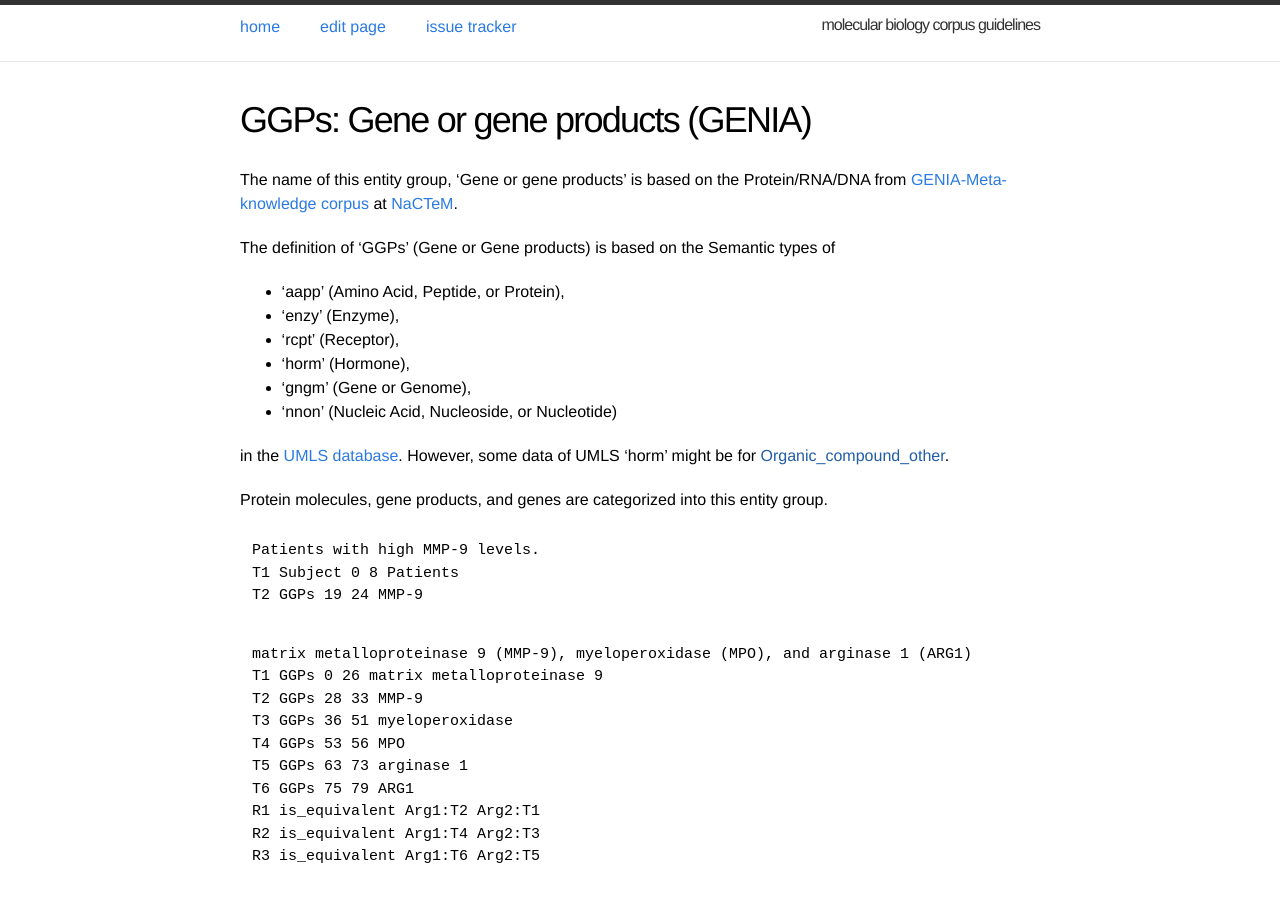
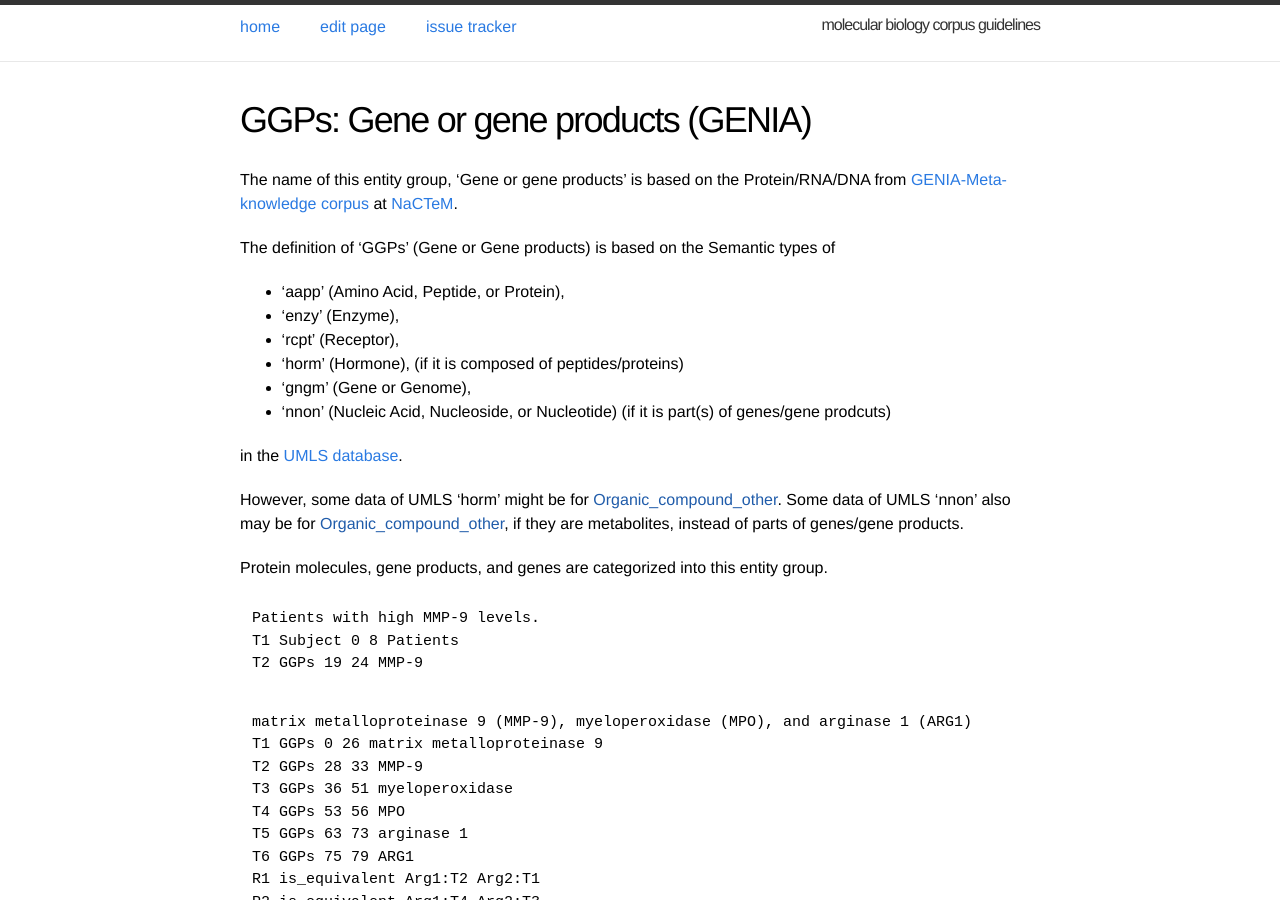
Before and after one commit to ezcatdb/molbiol_lung_corpus-guidelines, a Jekyll site: the page built from _entity/GGPs.md, in a window 1280 px wide and 900 px high. Built offline with Jekyll 4.4.1, drawn with Linux system fonts in a browser that asks for light colours.

Commit message:
More detailed description of 'nnon' and 'horm' for GGPs in GGPs.md

```diff
--- a/_entity/GGPs.md
+++ b/_entity/GGPs.md
@@ -16,13 +16,14 @@ The definition of 'GGPs' (Gene or Gene products) is based on the Semantic types
 - 'aapp' (Amino Acid, Peptide, or Protein),
 - 'enzy' (Enzyme),
 - 'rcpt' (Receptor),
-- 'horm' (Hormone),
+- 'horm' (Hormone), (if it is composed of peptides/proteins)
 - 'gngm' (Gene or Genome),
-- 'nnon' (Nucleic Acid, Nucleoside, or Nucleotide)
+- 'nnon' (Nucleic Acid, Nucleoside, or Nucleotide) (if it is part(s) of genes/gene prodcuts)
 
 in the <a href="https://www.nlm.nih.gov/research/umls/">UMLS database</a>.
+
 However, some data of UMLS 'horm' might be for [Organic_compound_other]().
-
+Some data of UMLS 'nnon' also may be for [Organic_compound_other](), if they are metabolites, instead of parts of genes/gene products.
 
 Protein molecules, gene products, and genes are categorized into this entity group.
 
```
